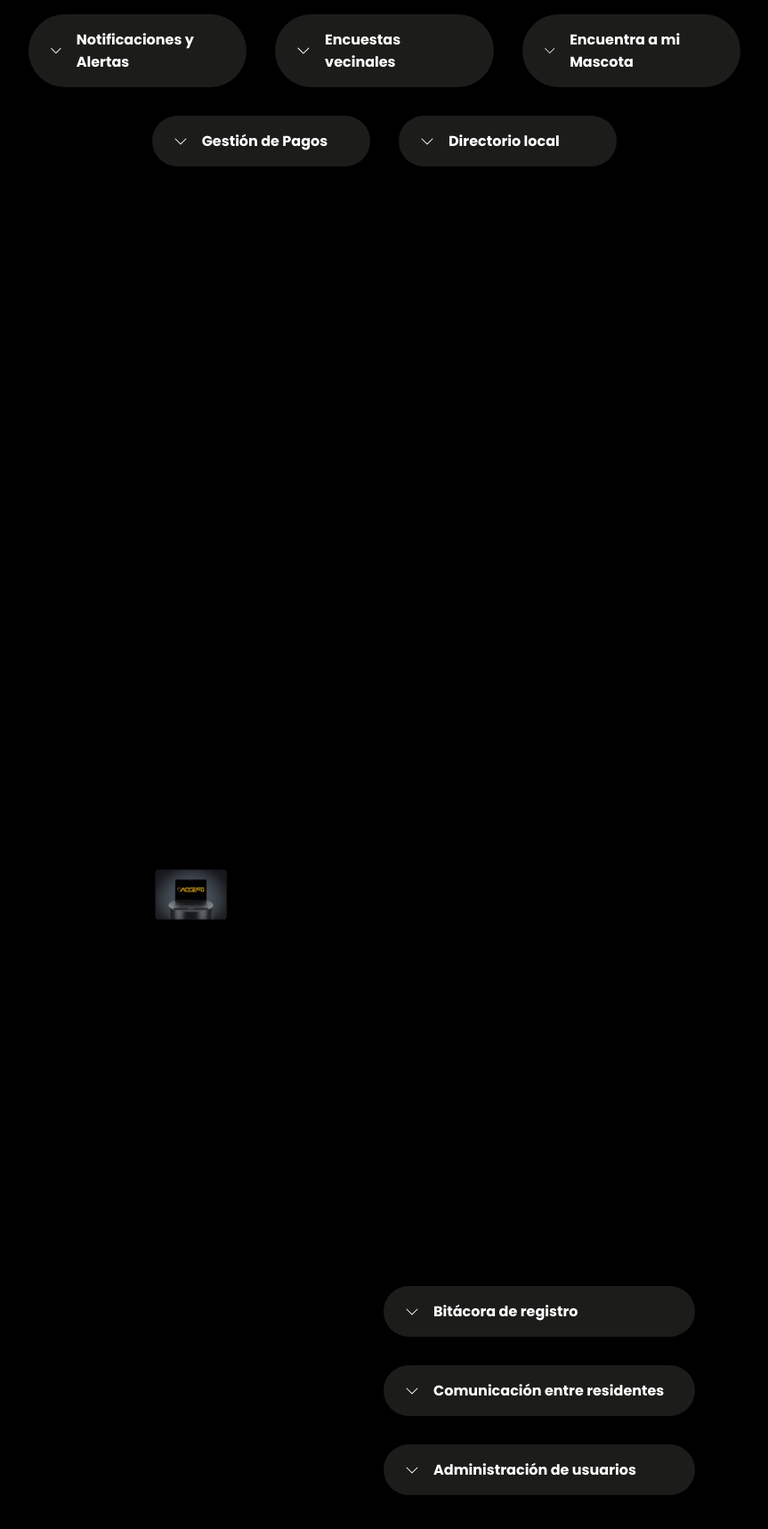
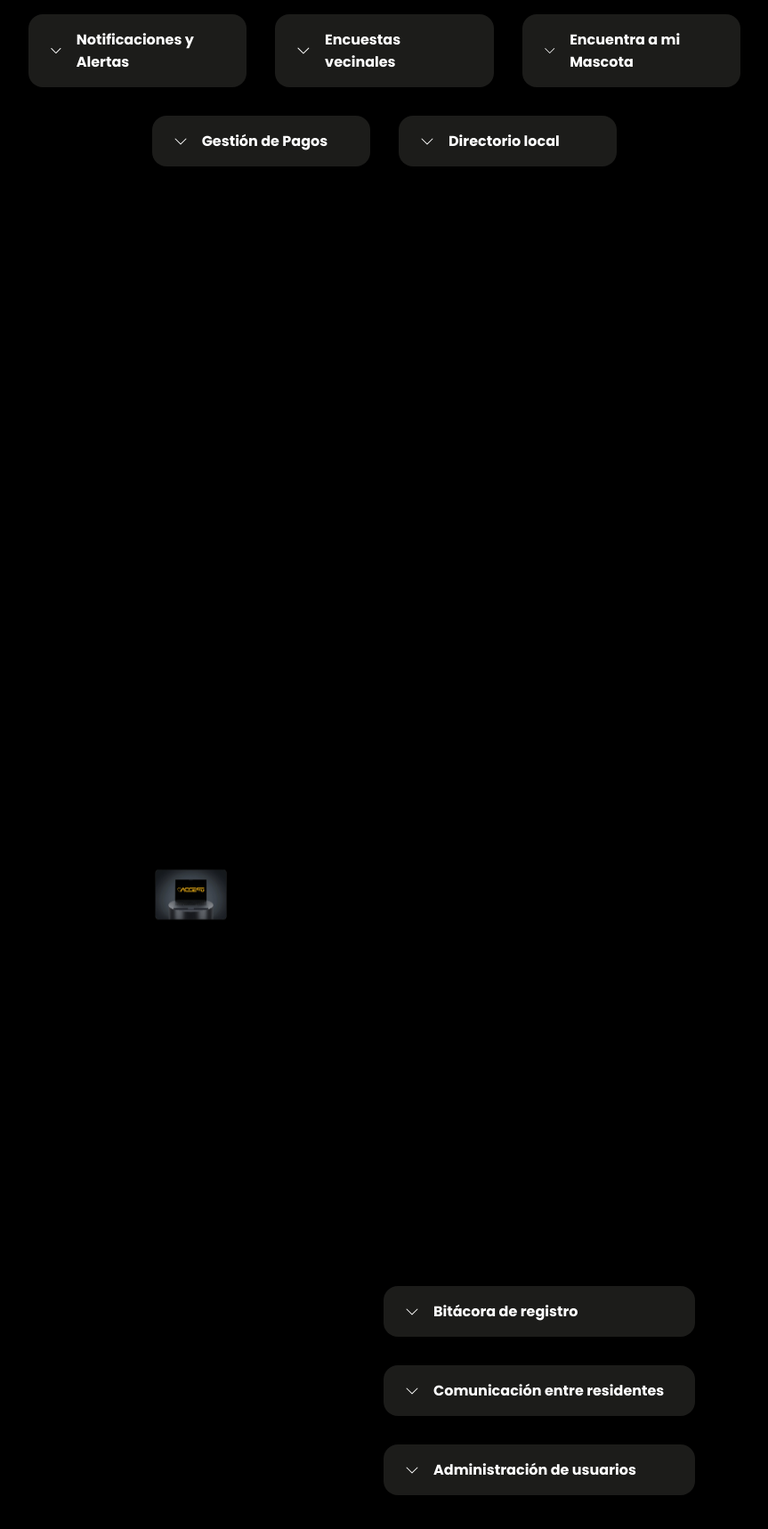
Before and after one commit to samuelgomez05/acceso-614, a plain HTML site: page index.html in a window 1280 px wide. Shown: the part 4100-5818 px from the top of the page at 89% size, without its empty margins (208-1071 px from the left). Drawn offline with Linux system fonts and the light colour scheme.

Commit message:
border radius small to details

```diff
--- a/css/styles.css
+++ b/css/styles.css
@@ -399,7 +399,7 @@ a {
   font-weight: 700;
   list-style: none;
   background-color: var(--color-tertiary);
-  border-radius: 3rem;
+  border-radius: 1rem;
   cursor: pointer;
 }
 
@@ -550,7 +550,7 @@ a {
   font-weight: 700;
   list-style: none;
   background-color: var(--color-tertiary);
-  border-radius: 3rem;
+  border-radius: 1rem;
   cursor: pointer;
 }
 
```
